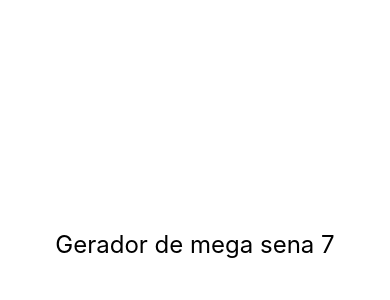
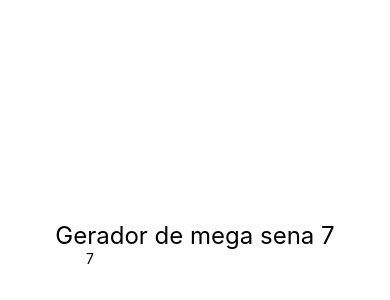
Before and after one commit to dronan/exercise-react-native, a React Native app: screen / in a window 390 px wide. Shown: the part 178-478 px from the top of the page. Built offline with nearby package versions, Linux system fonts and the light colour scheme.

Commit message:
uso de state em class

```diff
--- a/src/components/mega/Mega.js
+++ b/src/components/mega/Mega.js
@@ -1,13 +1,32 @@
 import React, {Component} from 'react';
-import {Text} from 'react-native';
+import {Text, TextInput} from 'react-native';
 import estilo from '../estilo';
 
 export default class Mega extends Component {
+  state = {
+    qtdeNumeros: this.props.qtdeNumeros,
+  };
+
+  constructor(props) {
+    super(props);
+  }
+
+  alterarQtdeNumero = qtde => {
+    this.setState({qtdeNumeros: qtde});
+  };
+
   render() {
     return (
-      <Text style={estilo.textGrande}>
-        Gerador de mega sena {this.props.qtdeNumeros}
-      </Text>
+      <>
+        <Text style={estilo.textGrande}>
+          Gerador de mega sena {this.state.qtdeNumeros}
+        </Text>
+        <TextInput
+          placeholder="Qtde de Números"
+          value={this.state.qtdeNumeros}
+          onChangeText={texto => this.alterarQtdeNumero(texto)}
+        />
+      </>
     );
   }
 }
```
